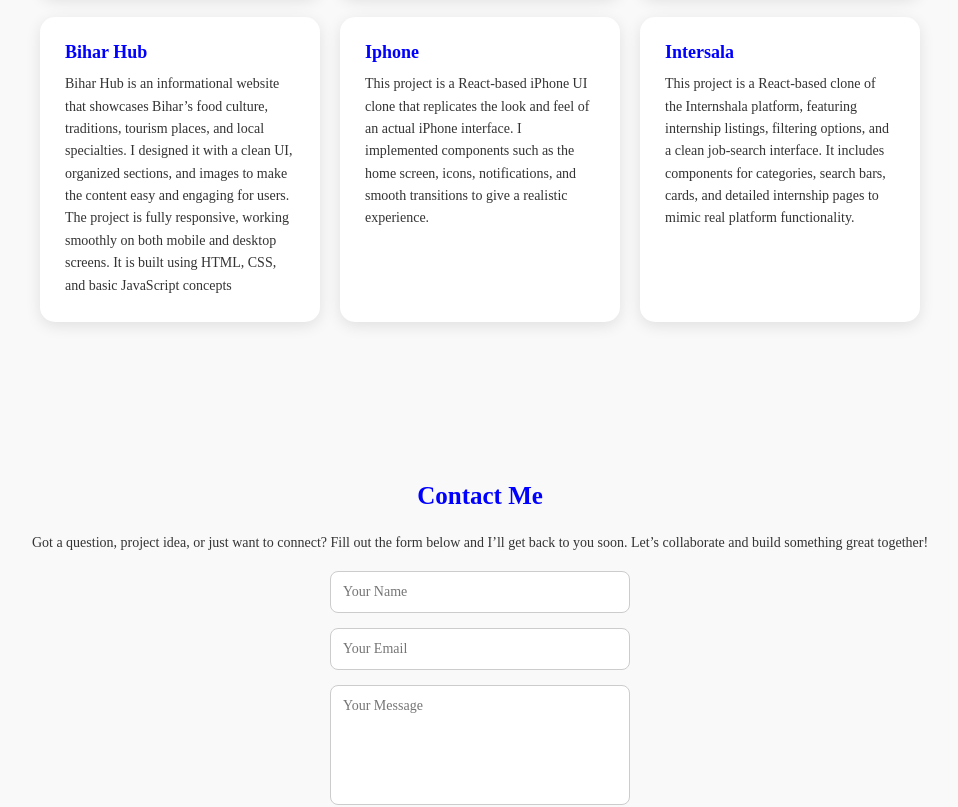
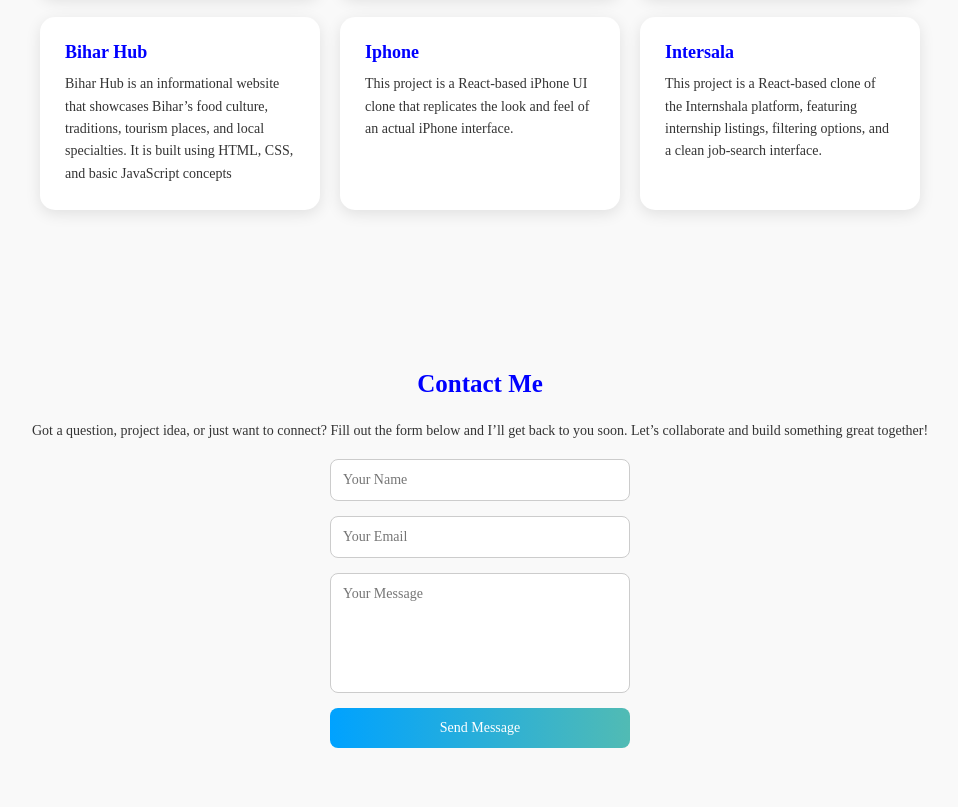
Before and after one commit to kumarisurbhi79/Portfolio_new, a plain HTML site: page index.html in a window 1280 px wide. Shown: the part 1623-2430 px from the top of the page, without its empty margins (160-1118 px from the left). Drawn offline with Linux system fonts and the light colour scheme; a script that the page names is missing.

Commit message:
Fix HTML structure and formatting issues

```diff
--- a/index.html
+++ b/index.html
@@ -137,21 +137,17 @@
                  <div class="project-card">
                     <a  href="https://cheery-medovik-09975a.netlify.app/home"  target="_blank"><h3>Bihar Hub</h3></a>
                     <p>Bihar Hub is an informational website that showcases Bihar’s food culture, traditions, tourism places, and local specialties.
-I designed it with a clean UI, organized sections, and images to make the content easy and engaging for users.
-The project is fully responsive, working smoothly on both mobile and desktop screens.
 It is built using HTML, CSS, and basic JavaScript concepts</p>
                 </div>
 
                 <div class="project-card">
                     <h3>Iphone</h3></a>
-                    <p>This project is a React-based iPhone UI clone that replicates the look and feel of an actual iPhone interface.
-I implemented components such as the home screen, icons, notifications, and smooth transitions to give a realistic experience.</p>
+                    <p>This project is a React-based iPhone UI clone that replicates the look and feel of an actual iPhone interface.</p>
                 </div>
 
                 <div class="project-card">
               <h3>Intersala</h3></a>
-                    <p>This project is a React-based clone of the Internshala platform, featuring internship listings, filtering options, and a clean job-search interface.
-It includes components for categories, search bars, cards, and detailed internship pages to mimic real platform functionality.</p>
+                    <p>This project is a React-based clone of the Internshala platform, featuring internship listings, filtering options, and a clean job-search interface.</p>
                 </div>
 
             </div>
```
